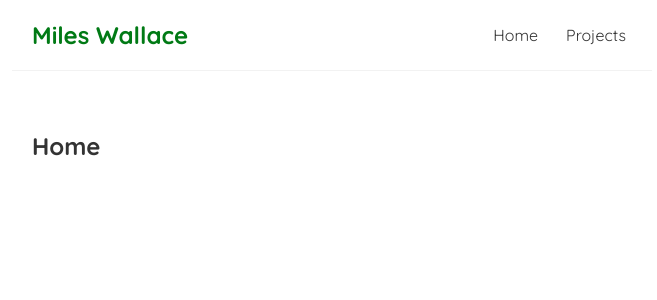
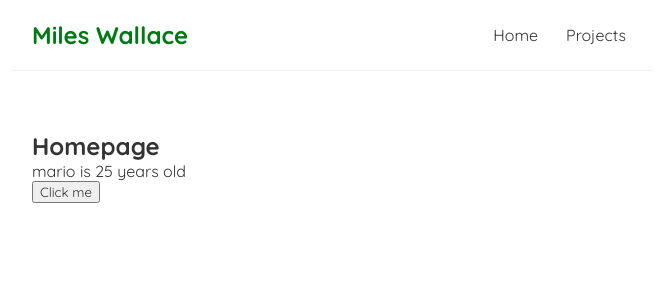
Before and after one commit to mtgrunt/dojo-website, a React (Create React App) app: page / in a window 1280 px wide. Shown: the top 300 px of the page, without its empty margins (308-965 px from the left). Built offline with nearby package versions, Linux system fonts and the light colour scheme; the HTML template or start-up script is replaced by a standard one.

Commit message:
Updated Home

```diff
--- a/src/Home.js
+++ b/src/Home.js
@@ -1,9 +1,23 @@
+import { useState } from "react";
+
 const Home = () => {
-    return (
-        <div className="home">
-            <h2>Home</h2>
-        </div>
-     );
+  // let name = 'mario';
+  const [name, setName] = useState('mario');
+  const [age, setAge] = useState(25);
+
+  const handleClick = () => {
+    // name = 'luigi';
+    setName('luigi');
+    setAge(30);
+  }
+
+  return (
+    <div className="home">
+      <h2>Homepage</h2>
+      <p>{ name } is { age } years old</p>
+      <button onClick={handleClick}>Click me</button>
+    </div>
+  );
 }
 
 export default Home;
```
